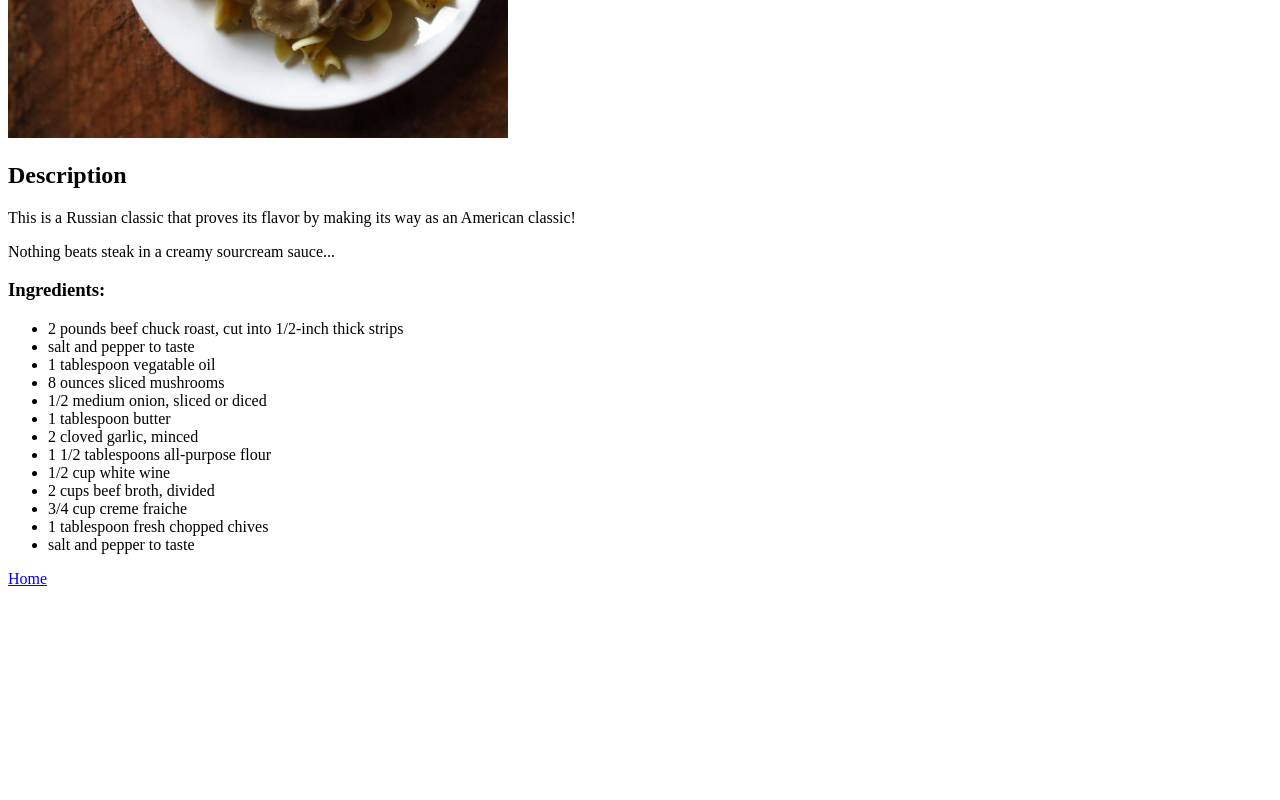
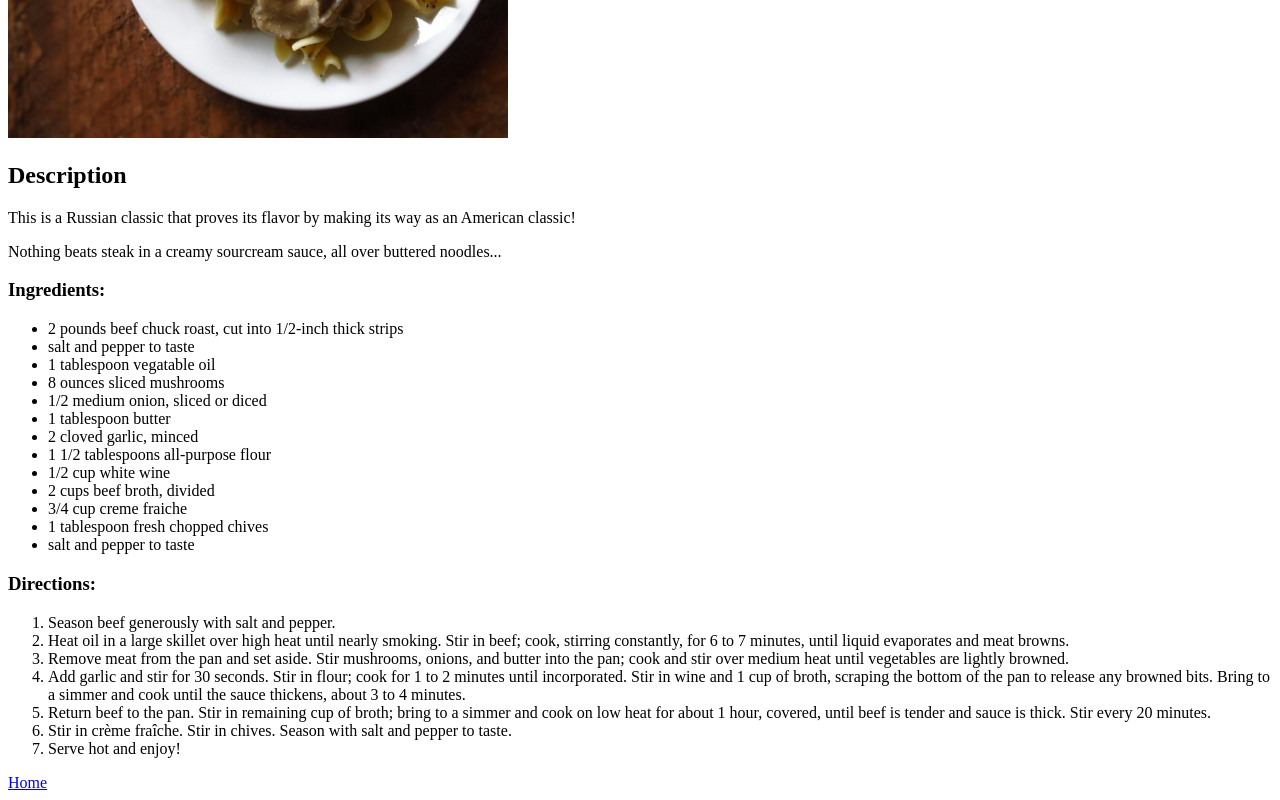
Before and after one commit to conels08/odin-recipes, a plain HTML site: page recipes/stroganoff.html in a window 1280 px wide. Shown: the part 381-1181 px from the top of the page. Before the commit the page ends 977 px from the top, so only its background shows below. Drawn offline with Linux system fonts and the light colour scheme.

Commit message:
Add ordered list and directions for stroganoff

```diff
--- a/recipes/stroganoff.html
+++ b/recipes/stroganoff.html
@@ -10,7 +10,7 @@
   <img src="../images/correen-OBxF5lHY3zo-unsplash.jpg" width="500px" alt="Beef Stroganoff">
   <h2>Description</h2>
   <p>This is a Russian classic that proves its flavor by making its way as an American classic!</p>
-  <p>Nothing beats steak in a creamy sourcream sauce...</p>
+  <p>Nothing beats steak in a creamy sourcream sauce, all over buttered noodles...</p>
   <h3>Ingredients:</h3>
   <ul>
     <li>2 pounds beef chuck roast, cut into 1/2-inch thick strips</li>
@@ -27,6 +27,36 @@
     <li>1 tablespoon fresh chopped chives</li>
     <li>salt and pepper to taste</li>
   </ul>
+  <h3>Directions:</h3>
+  <ol>
+    <li>Season beef generously with salt and pepper.</li>
+    <li>Heat oil in a large skillet over high heat until
+      nearly smoking. Stir in beef; cook, stirring
+      constantly, for 6 to 7 minutes, until liquid
+      evaporates and meat browns.
+    </li>
+    <li>Remove meat from the pan and set aside.
+      Stir mushrooms, onions, and butter into the pan;
+      cook and stir over medium heat until vegetables are
+      lightly browned.
+    </li>
+    <li>Add garlic and stir for 30 seconds. Stir in flour;
+      cook for 1 to 2 minutes until incorporated. Stir in
+      wine and 1 cup of broth, scraping the bottom of the
+      pan to release any browned bits. Bring to a simmer
+      and cook until the sauce thickens, about 3 to 4
+      minutes.
+    </li>
+    <li>Return beef to the pan. Stir in remaining cup of
+      broth; bring to a simmer and cook on low heat for
+      about 1 hour, covered, until beef is tender and
+      sauce is thick. Stir every 20 minutes.
+    </li>
+    <li>Stir in crème fraîche. Stir in chives. Season
+      with salt and pepper to taste.
+    </li>
+    <li>Serve hot and enjoy!</li>
+  </ol>
   <a href="../index.html">Home</a>
 </body>
 </html>
```
